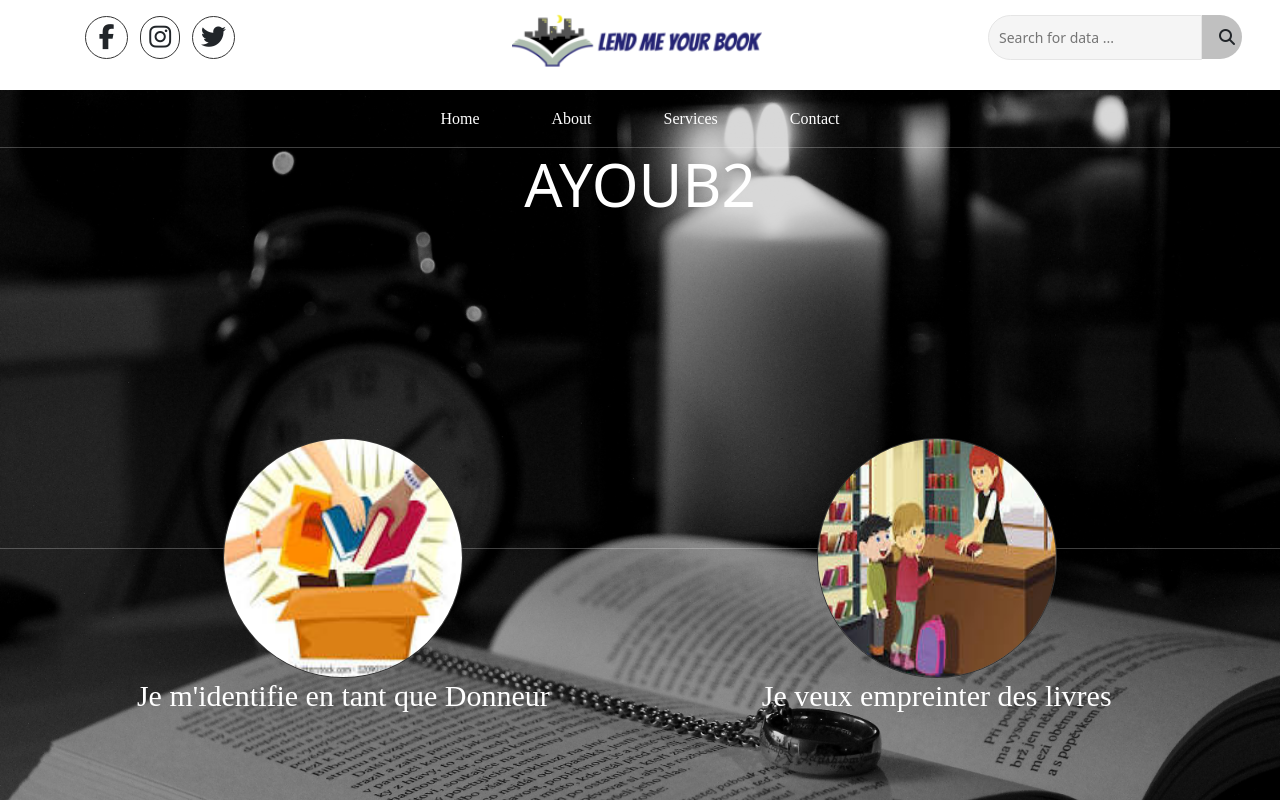
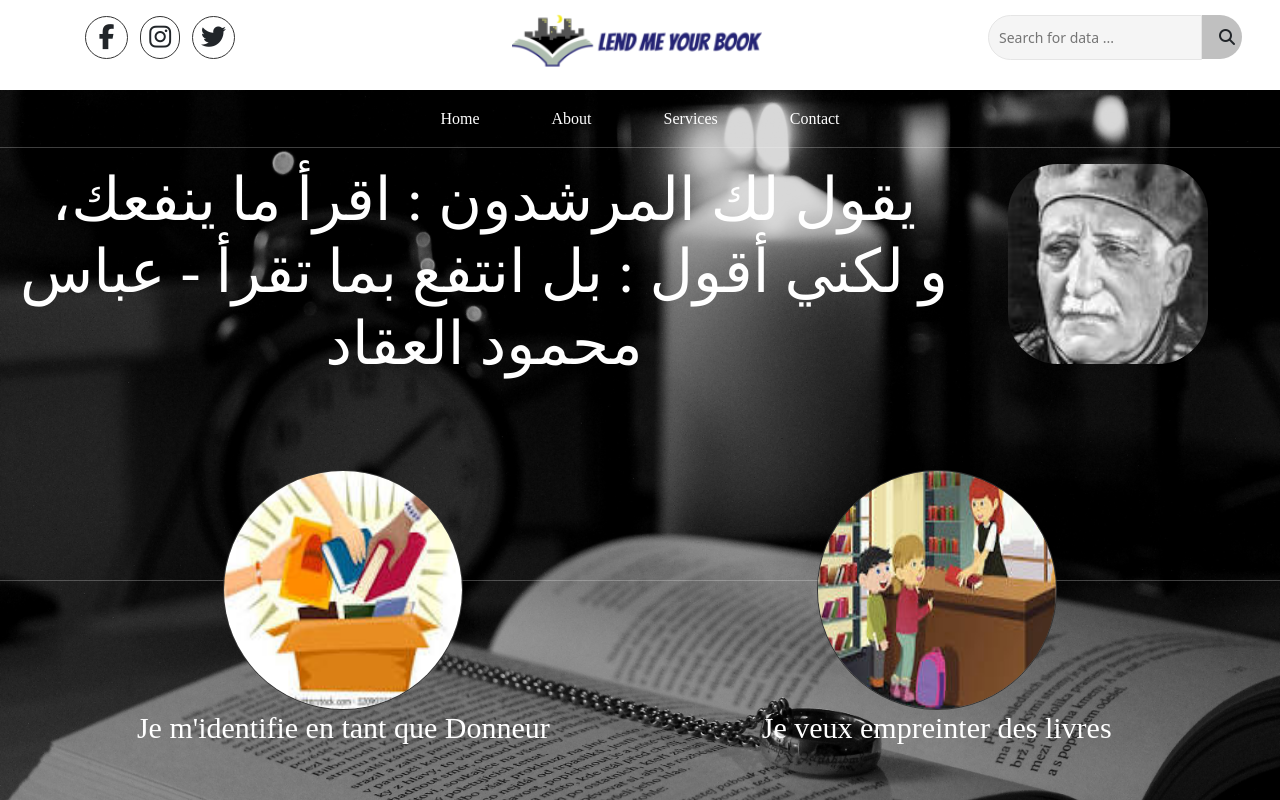
Before and after one commit to m2cci-mohamed-ltifi/lendMeYourBook, an Angular app in the folder lend-me-your-book-front/: page / in a window 1280 px wide. Shown: the top 800 px of the page. Built offline with nearby package versions, Linux system fonts and the light colour scheme.

Commit message:
add introductory section

```diff
--- a/lend-me-your-book-front/src/app/app.component.css
+++ b/lend-me-your-book-front/src/app/app.component.css
@@ -19,6 +19,22 @@
   width: 100%;
   margin-top: 16px;
 }
+.welcome-text{
+  font-family: adobe arabic;
+  height: auto;
+  margin: 16px;
+}
+.welcome-text img{
+  height: 200px;
+    width: 200px;
+  border-radius: 50px;
+}
+.welcome-text h1{
+  text-align: justify;
+}
+.welcome-text div{
+  display: flex;
+  justify-content: center;}
 .nav-area {
   list-style: none;
   display: flex;
--- a/lend-me-your-book-front/src/app/app.component.html
+++ b/lend-me-your-book-front/src/app/app.component.html
@@ -102,27 +102,37 @@
     </ul>
   </div>
   <hr />
-  <div class="welcome-text row"><h1>Ayoub2</h1></div>
+  <div class="welcome-text row d-flex flex-row">
+    <div class="col-md-9">
+      <h1>
+        ،يقول لك المرشدون : اقرأ ما ينفعك <br />
+        و لكني أقول : بل انتفع بما تقرأ - عباس محمود العقاد
+      </h1>
+    </div>
+    <div class="col-md-3">
+      <img src="assets/images/okad.jfif" />
+    </div>
+  </div>
   <hr style="height: 10px" />
   <div class="footer-limiter row">
     <div class="user-transaction-type col-md-12">
       <div class="row">
         <div class="donor-user w-50 col-md-6">
           <div class="row">
-            <div class="">
+            <div>
               <img src="assets/images/donor.jfif" />
             </div>
-            <div class="">
+            <div>
               <h4><a href="#">Je m'identifie en tant que Donneur</a></h4>
             </div>
           </div>
         </div>
         <div class="borrower-user w-50 col-md-6">
           <div class="row d-flex flex-column">
-            <div class="">
+            <div>
               <img src="assets/images/borrower.jfif" />
             </div>
-            <div class="">
+            <div>
               <h4><a href="#">Je veux empreinter des livres</a></h4>
             </div>
           </div>
```
Also changed, not shown: lend-me-your-book-front/src/assets/images/okad.jfif (added).
